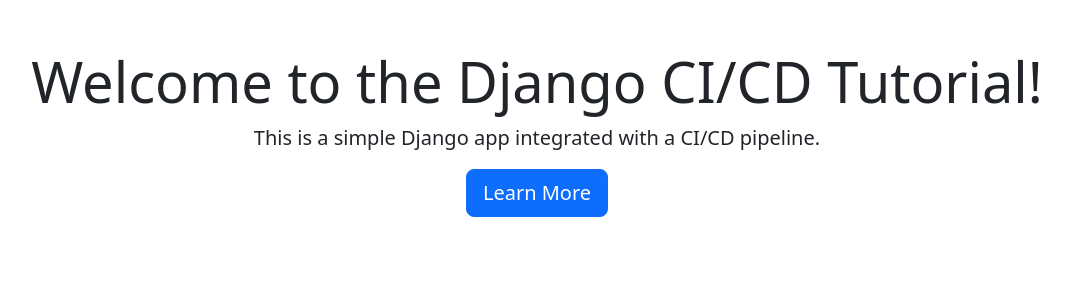
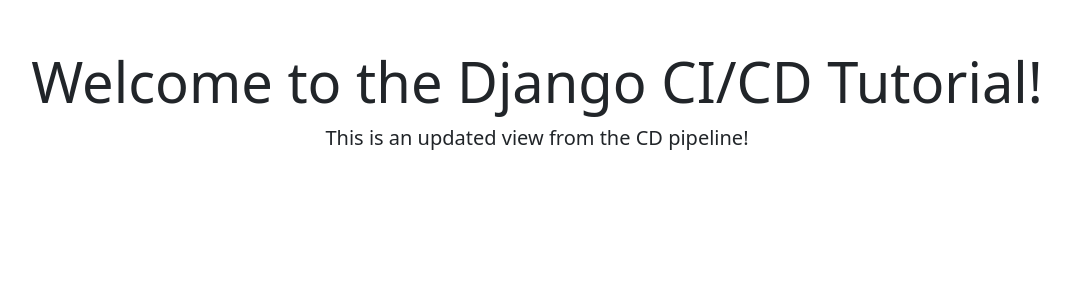
Before and after one commit to nandhinialr23/Django_Project, a Django app: page / in a window 1280 px wide. Shown: the part 56-356 px from the top of the page, without its empty margins (103-1173 px from the left). Run offline with Django 5.2, Linux system fonts and the light colour scheme.

Commit message:
Updated View for CI?CD

```diff
--- a/myapp/core/views.py
+++ b/myapp/core/views.py
@@ -1,4 +1,5 @@
 from django.shortcuts import render
 
 def home(request):
-    return render(request, 'home.html')
+    context = {"message": "This is an updated view from the CD pipeline!"}
+    return render(request, "home.html", context)
--- a/myapp/templates/home.html
+++ b/myapp/templates/home.html
@@ -3,19 +3,18 @@
 <head>
     <meta charset="UTF-8">
     <meta name="viewport" content="width=device-width, initial-scale=1.0">
-    <title>Django CI/CD Tutorial</title>
+    <title>Django CI/CD</title>
     <link href="https://cdn.jsdelivr.net/npm/bootstrap@5.3.0-alpha3/dist/css/bootstrap.min.css" rel="stylesheet">
 </head>
 <body>
     <nav class="navbar navbar-expand-lg navbar-light bg-light">
         <div class="container-fluid">
-            <a class="navbar-brand" href="/">Django CI/CD</a>
+            <a class="navbar-brand" href="#">Django CI/CD</a>
         </div>
     </nav>
     <div class="container text-center mt-5">
         <h1 class="display-4">Welcome to the Django CI/CD Tutorial!</h1>
-        <p class="lead">This is a simple Django app integrated with a CI/CD pipeline.</p>
-        <a href="https://medium.com/@nomannayeem" class="btn btn-primary btn-lg">Learn More</a>
+        <p class="lead">{{ message }}</p>
     </div>
     <script src="https://cdn.jsdelivr.net/npm/bootstrap@5.3.0-alpha3/dist/js/bootstrap.bundle.min.js"></script>
 </body>
```
Also changed, not shown: 1 other file.
